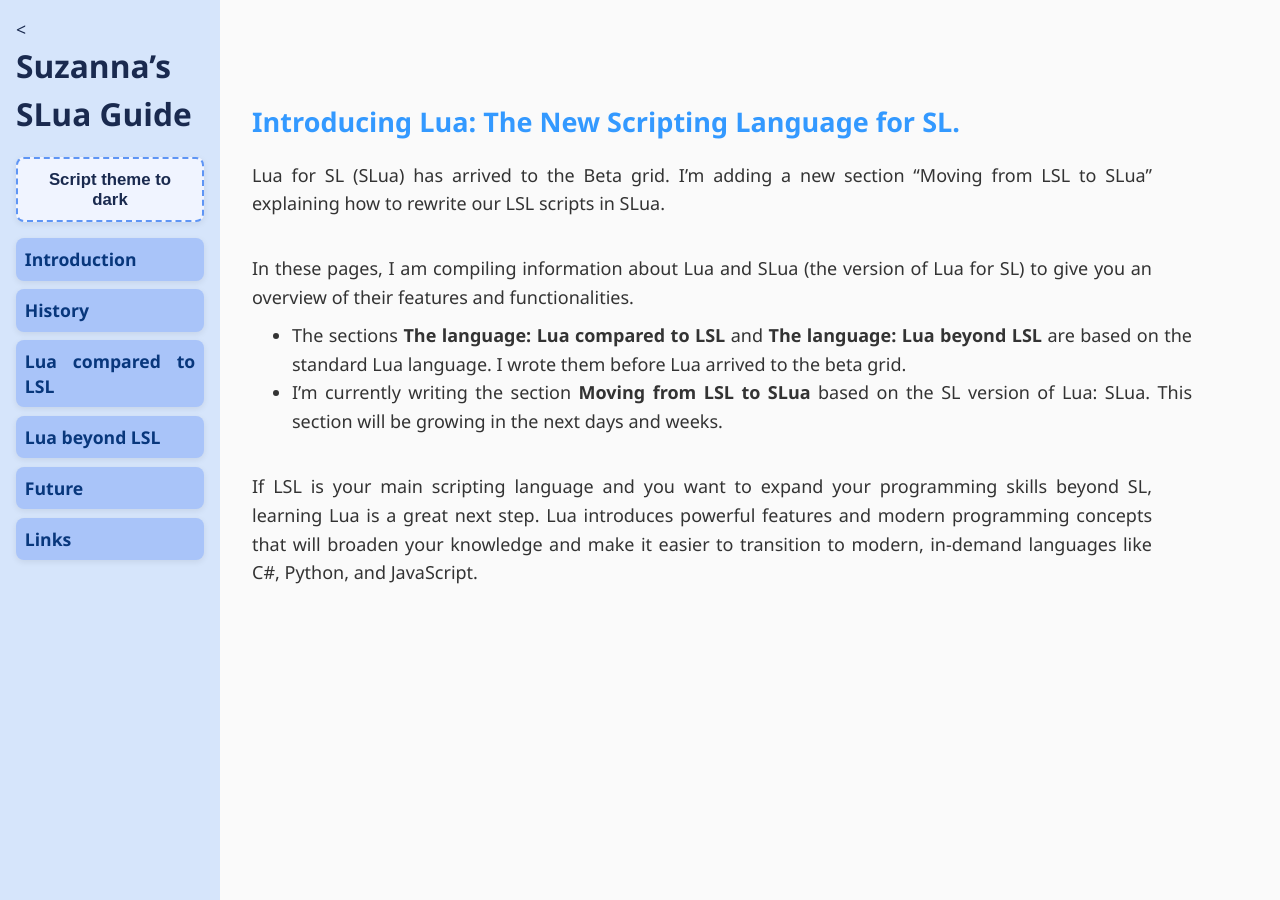
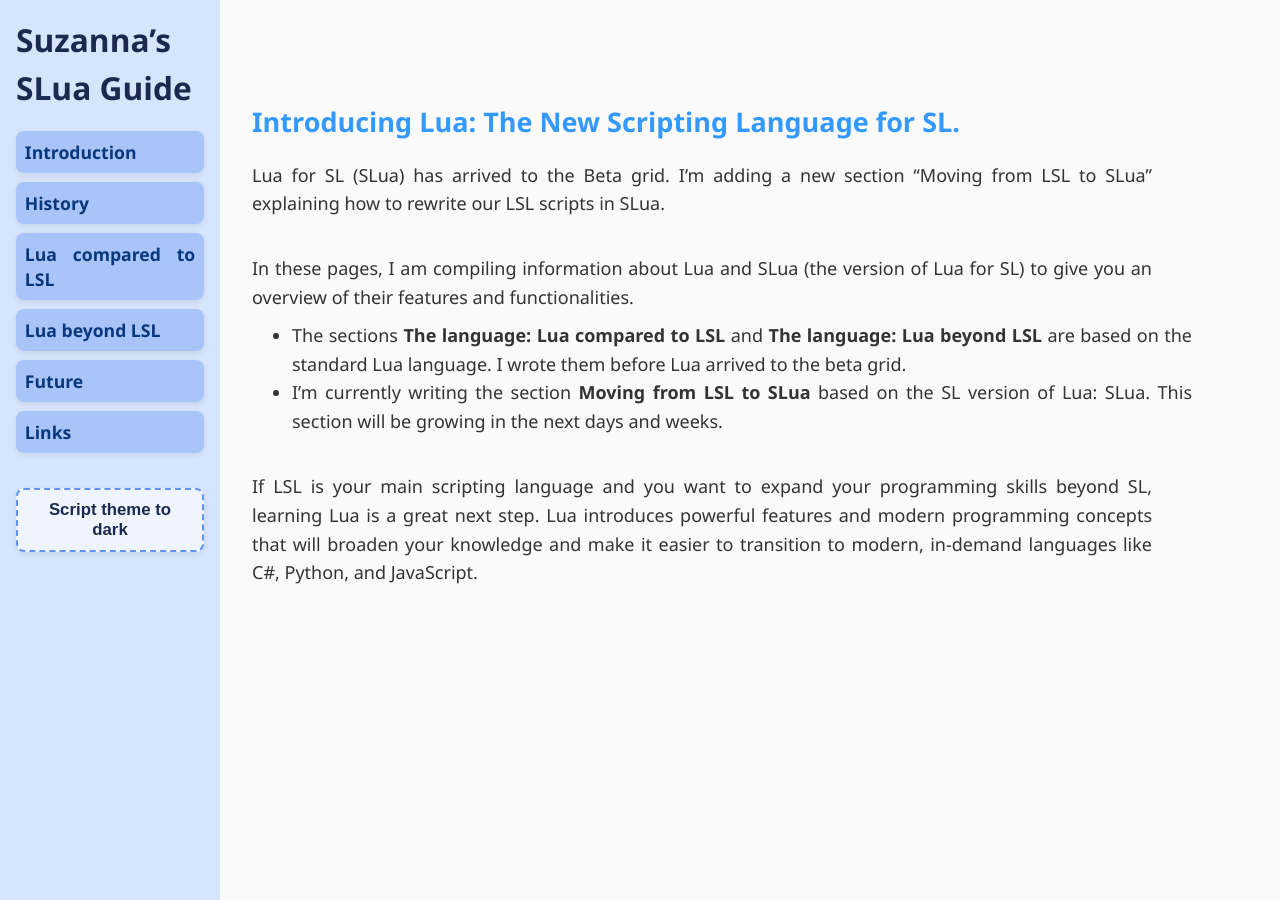
Before and after one commit to Suzanna-Linn/slua, a Jekyll site: the page built from docs/index.md, in a window 1280 px wide. Built offline with Jekyll 4.4.1, drawn with Linux system fonts in a browser that asks for light colours; nearby versions of some CDN libraries; comment, search, counter and statistics services are not loaded.

Commit message:
Update sidebar.html

```diff
--- a/docs/_includes/sidebar.html
+++ b/docs/_includes/sidebar.html
@@ -1,7 +1,5 @@
 <nav>
-  <<div class="title">Suzanna’s SLua Guide</div>
-  <button id="theme-toggle" class="theme-toggle">Script theme to dark</button>
-  <br>
+  <div class="title">Suzanna’s SLua Guide</div>
   <ul>
     <li><a href="/slua/" class="page-link">Introduction</a></li>
     <li><a href="/slua/history" class="page-link">History</a></li>
@@ -10,4 +8,6 @@
     <li><a href="/slua/future" class="page-link">Future</a></li>
     <li><a href="/slua/links" class="page-link">Links</a></li>
   </ul>
+  <br>
+  <button id="theme-toggle" class="theme-toggle">Script theme to dark</button>
 </nav>
```
